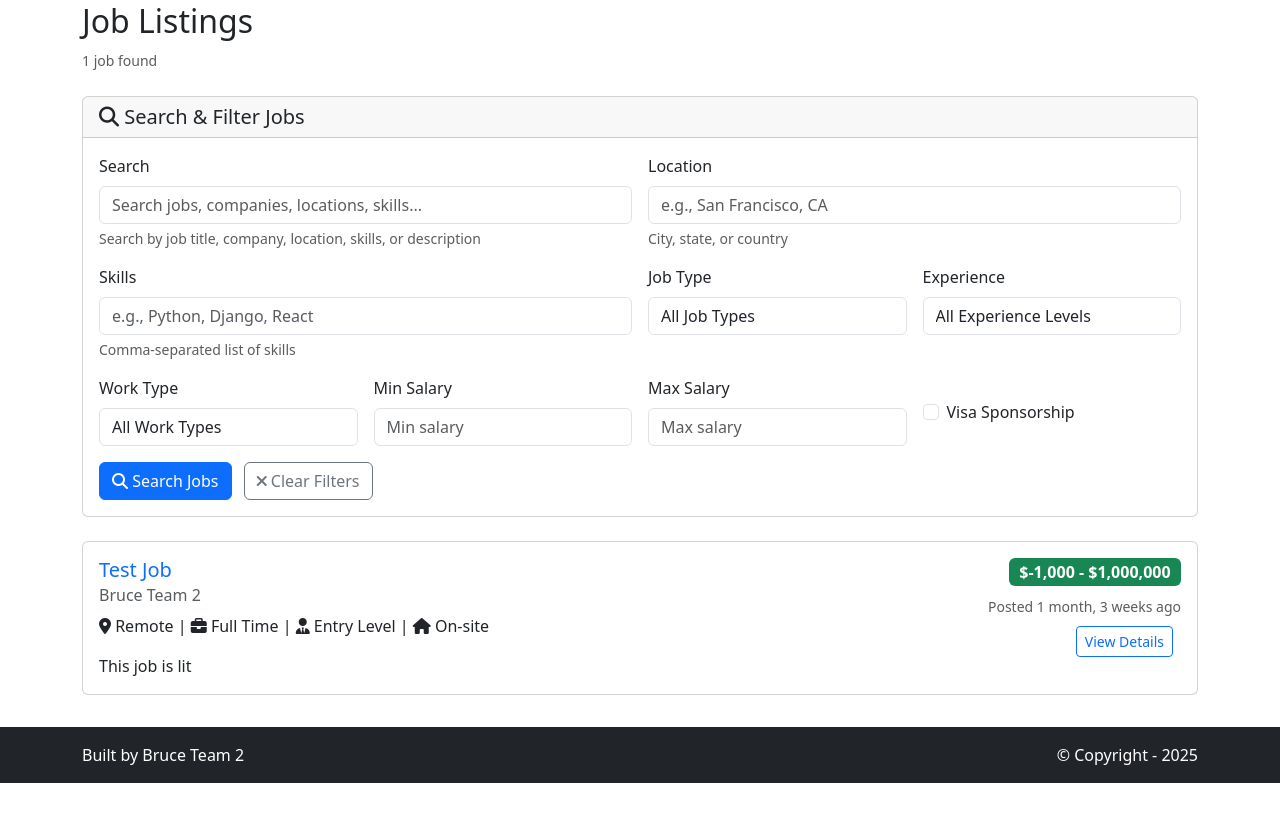
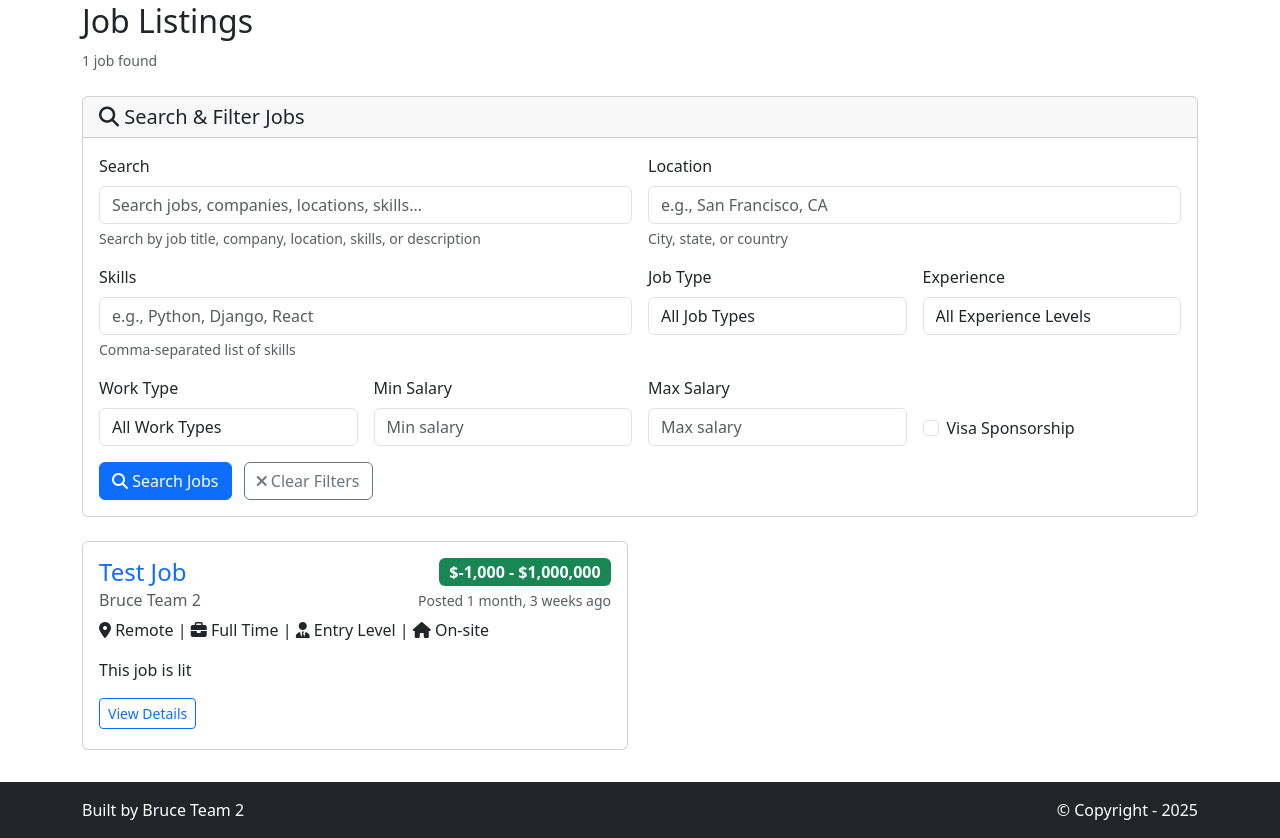
Before and after one commit to RossKlaiber/2340_Bruce_2, a Django app: page /jobs/ in a window 1280 px wide. Shown: the part 110-948 px from the top of the page. Before the commit the page ends 893 px from the top, so only its background shows below. Run offline with Django 5.2, Linux system fonts and the light colour scheme; data comes from the database, SQL or seed files in the repository; some libraries are stand-ins or nearby versions.

Commit message:
Update job postings to be in 2 columns

```diff
--- a/jobsite/jobs/templates/jobs/job_list.html
+++ b/jobsite/jobs/templates/jobs/job_list.html
@@ -8,7 +8,8 @@
           <div>
             <h2>{% if template_data.recommended %}Recommended Jobs{% else %}Job Listings{% endif %}</h2>
             {% if template_data.total_jobs %}
-            <small class="text-muted">{{ template_data.total_jobs }} job{{ template_data.total_jobs|pluralize }} found</small>
+            <small class="text-muted">{{ template_data.total_jobs }} job{{ template_data.total_jobs|pluralize }}
+              found</small>
             {% endif %}
           </div>
           {% if user.is_authenticated and user.profile.is_recruiter %}
@@ -51,7 +52,8 @@
                   {{ template_data.search_form.job_type }}
                 </div>
                 <div class="col-md-3">
-                  <label for="{{ template_data.search_form.experience_level.id_for_label }}" class="form-label">Experience</label>
+                  <label for="{{ template_data.search_form.experience_level.id_for_label }}"
+                    class="form-label">Experience</label>
                   {{ template_data.search_form.experience_level }}
                 </div>
               </div>
@@ -59,19 +61,22 @@
               <!-- Third Row: Work Type, Salary Range, and Visa -->
               <div class="row g-3 mb-3">
                 <div class="col-md-3">
-                  <label for="{{ template_data.search_form.work_type.id_for_label }}" class="form-label">Work Type</label>
+                  <label for="{{ template_data.search_form.work_type.id_for_label }}" class="form-label">Work
+                    Type</label>
                   {{ template_data.search_form.work_type }}
                 </div>
                 <div class="col-md-3">
-                  <label for="{{ template_data.search_form.salary_min.id_for_label }}" class="form-label">Min Salary</label>
+                  <label for="{{ template_data.search_form.salary_min.id_for_label }}" class="form-label">Min
+                    Salary</label>
                   {{ template_data.search_form.salary_min }}
                 </div>
                 <div class="col-md-3">
-                  <label for="{{ template_data.search_form.salary_max.id_for_label }}" class="form-label">Max Salary</label>
+                  <label for="{{ template_data.search_form.salary_max.id_for_label }}" class="form-label">Max
+                    Salary</label>
                   {{ template_data.search_form.salary_max }}
                 </div>
                 <div class="col-md-3">
-                  <div class="form-check mt-4">
+                  <div class="form-check mt-md-4 pt-md-3">
                     {{ template_data.search_form.visa_sponsorship }}
                     <label for="{{ template_data.search_form.visa_sponsorship.id_for_label }}" class="form-check-label">
                       Visa Sponsorship
@@ -97,17 +102,33 @@
 
         <!-- Job Listings -->
         {% if template_data.page_obj %}
+        <div class="row">
           {% for job in template_data.page_obj %}
-          <div class="card mb-3">
-            <div class="card-body">
+          <div class="col-lg-6 mb-3">
+            <div class="card h-100">
+              <div class="card-body d-flex flex-column">
+
                 <div class="row">
-                <div class="col-md-8">
-                  <h5 class="card-title">
+                  <div class="col-md-12">
+                    <div class="d-flex gap-2 justify-content-between">
+                      <div>
+                        <h4 class="card-title">
                           <a href="{% url 'jobs.detail' job.id %}" class="text-decoration-none">
                             {{ job.title }}
                           </a>
-                  </h5>
-                  <h6 class="card-subtitle mb-2 text-muted">{{ job.company }}</h6>
+                        </h4>
+                        <h6 class="card-subtitle mb-1 text-muted">{{ job.company }}</h6>
+                      </div>
+                      <div class="d-flex flex-column align-items-end">
+                        <span class="badge bg-success fs-6 mb-1">{{ job.salary_range }}</span>
+                        <small class="text-muted">Posted {{ job.created_at|timesince }} ago</small>
+                      </div>
+                    </div>
+                  </div>
+                </div>
+
+                <div class="row d-flex flex-column flex-grow-1 my-1">
+                  <div class="col-md-12 flex-grow-1">
                     <p class="card-text">
                       <i class="fas fa-map-marker-alt"></i> {{ job.location }} |
                       <i class="fas fa-briefcase"></i> {{ job.get_job_type_display }} |
@@ -127,14 +148,8 @@
                     {% endif %}
                     <p class="card-text">{{ job.description|truncatewords:30 }}</p>
                   </div>
-                <div class="col-md-4 text-end">
-                  <div class="mb-2">
-                    <span class="badge bg-success fs-6">{{ job.salary_range }}</span>
-                  </div>
-                  <small class="text-muted">
-                    Posted {{ job.created_at|timesince }} ago
-                  </small>
-                  <div class="mt-2">
+                  <div class="col-md-12">
+                    <div class="mt-3">
                       <a href="{% url 'jobs.detail' job.id %}" class="btn btn-outline-primary btn-sm me-2">
                         View Details
                       </a>
@@ -144,10 +159,8 @@
                         <i class="fas fa-check"></i> Applied
                       </button>
                       {% else %}
-                        <button class="btn btn-primary btn-sm apply-now-btn"
-                                data-job-id="{{ job.id }}"
-                                data-job-title="{{ job.title }}"
-                                data-company="{{ job.company }}">
+                      <button class="btn btn-primary btn-sm apply-now-btn" data-job-id="{{ job.id }}"
+                        data-job-title="{{ job.title }}" data-company="{{ job.company }}">
                         <i class="fas fa-paper-plane"></i> Apply Now
                       </button>
                       {% endif %}
@@ -155,9 +168,12 @@
                     </div>
                   </div>
                 </div>
+
+              </div>
             </div>
           </div>
           {% endfor %}
+        </div>
 
         <!-- Pagination -->
         {% if template_data.page_obj.has_other_pages %}
@@ -165,7 +181,8 @@
           <ul class="pagination justify-content-center">
             {% if template_data.page_obj.has_previous %}
             <li class="page-item">
-                <a class="page-link" href="?page={{ template_data.page_obj.previous_page_number }}{% for key, value in request.GET.items %}{% if key != 'page' %}&{{ key }}={{ value }}{% endif %}{% endfor %}">Previous</a>
+              <a class="page-link"
+                href="?page={{ template_data.page_obj.previous_page_number }}{% for key, value in request.GET.items %}{% if key != 'page' %}&{{ key }}={{ value }}{% endif %}{% endfor %}">Previous</a>
             </li>
             {% endif %}
 
@@ -174,21 +191,25 @@
             <li class="page-item active">
               <span class="page-link">{{ num }}</span>
             </li>
-                {% elif num > template_data.page_obj.number|add:'-3' and num < template_data.page_obj.number|add:'3' %}
-                <li class="page-item">
-                  <a class="page-link" href="?page={{ num }}{% for key, value in request.GET.items %}{% if key != 'page' %}&{{ key }}={{ value }}{% endif %}{% endfor %}">{{ num }}</a>
+            {% elif num > template_data.page_obj.number|add:'-3' and num < template_data.page_obj.number|add:'3' %} <li
+              class="page-item">
+              <a class="page-link"
+                href="?page={{ num }}{% for key, value in request.GET.items %}{% if key != 'page' %}&{{ key }}={{ value }}{% endif %}{% endfor %}">{{
+                num }}</a>
               </li>
               {% endif %}
               {% endfor %}
 
               {% if template_data.page_obj.has_next %}
               <li class="page-item">
-                <a class="page-link" href="?page={{ template_data.page_obj.next_page_number }}{% for key, value in request.GET.items %}{% if key != 'page' %}&{{ key }}={{ value }}{% endif %}{% endfor %}">Next</a>
+                <a class="page-link"
+                  href="?page={{ template_data.page_obj.next_page_number }}{% for key, value in request.GET.items %}{% if key != 'page' %}&{{ key }}={{ value }}{% endif %}{% endfor %}">Next</a>
               </li>
               {% endif %}
           </ul>
         </nav>
         {% endif %}
+
         {% else %}
         <div class="text-center py-5">
           <i class="fas fa-search fa-3x text-muted mb-3"></i>
@@ -196,6 +217,7 @@
           <p class="text-muted">Try adjusting your search criteria or check back later for new opportunities.</p>
         </div>
         {% endif %}
+
       </div>
     </div>
   </div>
@@ -237,7 +259,7 @@
 </div>
 
 <script>
-document.addEventListener('DOMContentLoaded', function() {
+  document.addEventListener('DOMContentLoaded', function () {
     const applyButtons = document.querySelectorAll('.apply-now-btn');
     const applicationModal = new bootstrap.Modal(document.getElementById('applicationModal'));
     const applicationForm = document.getElementById('applicationForm');
@@ -249,7 +271,7 @@ document.addEventListener('DOMContentLoaded', function() {
 
     // Handle Apply Now button clicks
     applyButtons.forEach(button => {
-        button.addEventListener('click', function() {
+      button.addEventListener('click', function () {
         currentJobId = this.dataset.jobId;
         const jobTitle = this.dataset.jobTitle;
         const company = this.dataset.company;
@@ -263,7 +285,7 @@ document.addEventListener('DOMContentLoaded', function() {
     });
 
     // Handle form submission
-    applicationForm.addEventListener('submit', function(e) {
+    applicationForm.addEventListener('submit', function (e) {
       e.preventDefault();
 
       if (!currentJobId) return;
```
Lines whose indentation alone changed are shown as unchanged.
